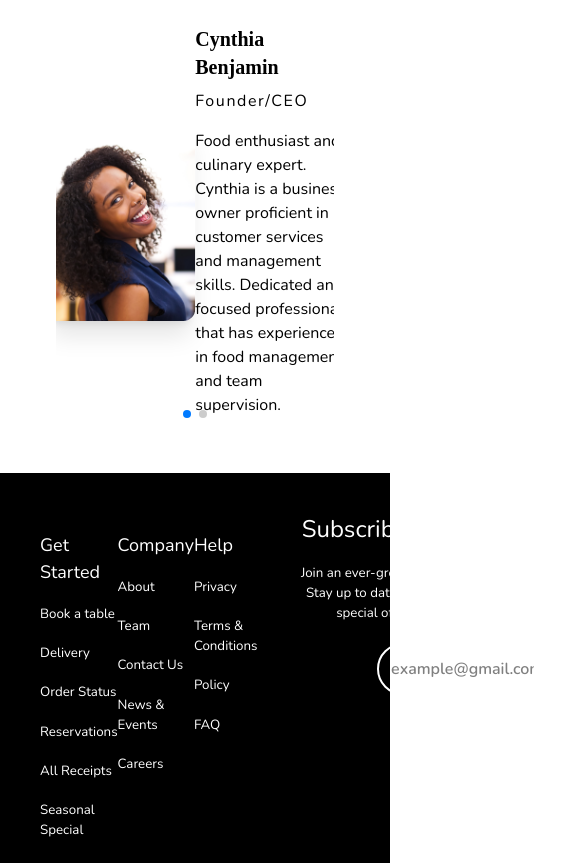
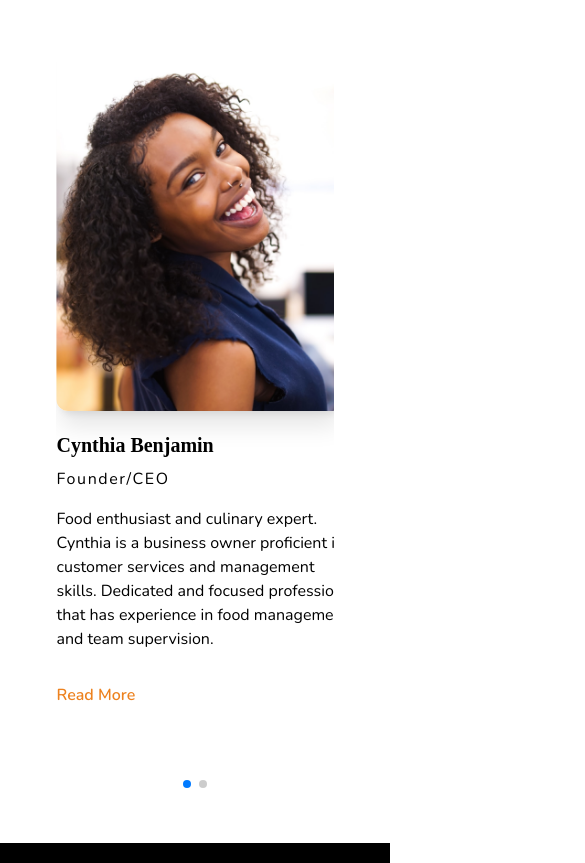
Before and after one commit to Areebah-snow/Savory-taste, a website: page public/index.html in a window 390 px wide. Shown: the part 6120-6983 px from the top of the page, 585 px wide, since content can reach past the window. Drawn offline with nearby package versions, Linux system fonts and the light colour scheme; a web font is replaced by a local one.

Commit message:
fixed team section

```diff
--- a/public/index.html
+++ b/public/index.html
@@ -307,6 +307,7 @@
         </div>
    </section>
 
+<!----SPECIAL OFFER SECTION-->
    <section class="w-11/12 my-20 relative mx-auto rounded-3xl p-10 bg-pink-100 shadow-xl">
     <h2 class="text-3xl text-primary font-bold text-right">Special Offer</h2>
     <div class=" mt-10 flex items-center flex-col justify-around gap-10 lg:flex-row lg:justify-between lg:items-center relative">
@@ -368,30 +369,35 @@
         </div>
 
 
-          <div class="team-carousel mt-10 swiper mySwiper">
+          <div class="team-carousel mt-10 swiper mySwiper m">
             <div class="swiper-wrapper mb-4">
-             <div class="swiper-slide">
-                <div class="team-member">
-                    <div class="rounded-xl shadow-xl overflow-hidden"><img class="w-auto" src="images/team-member1.png" alt=""></div>
-                      <div class="team-info">
+
+             <div class="swiper-slide mb-12">
+                <div class="flex flex-col lg:flex lg:flex-row lg:justify-evenly">
+                    <div class=" w-72  mb-5 rounded-xl shadow-xl overflow-hidden"><img class="w-full" src="images/team-member1.png" alt=""></div>
+                      <div class="team-info items-end ">
                             <h1 class="font-secondary font-bold text-xl mb-2">Cynthia Benjamin</h1>
                             <h2 class="tracking-widest mb-4">Founder/CEO</h2>
                             <p class="break-words">
                                 Food enthusiast and culinary expert. Cynthia is a business owner proficient in customer services and management skills. Dedicated and focused professional that has experience in food management and team supervision.
                             </p>
+
+                        <div class="my-8"><a class="text-primary font-semibold hover:border-b-2 border-orange-400" href="">Read More</a></div>
                       </div>
                 </div>
              </div>
-
-             <div class="swiper-slide ">
-                <div class="team-member  ">
-                    <div class="rounded-md shadow-xl overflow-hidden"><img class="w-auto" src="images/team-member2.png" alt=""></div>
+<!--  -->
+             <div class="swiper-slide mb-12">
+                <div class="flex flex-col lg:flex lg:flex-row lg:justify-evenly">
+                    <div class="w-72 mb-5 rounded-md shadow-xl overflow-hidden"><img class="w-full" src="images/team-member2.png" alt=""></div>
                       <div class="team-info" >
-                            <h1>Andre George</h1>
-                            <h2>CHEF</h2>
-                            <p>
+                            <h1 class="font-secondary font-bold text-xl mb-2">Andre George</h1>
+                            <h2 class="tracking-widest mb-4">CHEF</h2>
+                            <p class="break-words">
                                 Food enthusiast and culinary expert. Andre is a business owner proficient in customer services and management skills. Dedicated and focused professional that has experience in food management and team supervision.
                             </p>
+
+                        <div class="my-8"><a class="text-primary font-semibold  hover:border-b-2 border-orange-400" href="">Read More</a></div>
                       </div>
                 </div>
              </div>
@@ -437,8 +443,8 @@
 
 
    <footer class="bg-black text-white">
-    <div class=" p-10 footer-div">
-        <div class="flex flex-row justify-between pr-10">
+    <div class=" p-10  lg:grid lg:grid-cols-2">
+        <div class="flex break-words gap-5 pb-10 lg:flex-row lg:justify-between lg:pr-10">
             <div>
                 <h2>Get Started</h1>
                 <p>Book a table</p>
@@ -466,7 +472,7 @@
              </div>
         </div>
 
-      <div class="text-center">
+      <div class="  text-center">
         <h1 class="text-2xl capitalize">Subscribe to our newsletter</h1>
         <p>Join an ever-growing community of food lovers now! Stay up to date with the latest meals on our menu, special offers & new dish announcement</p>
 
--- a/src/style.css
+++ b/src/style.css
@@ -17,6 +17,8 @@ footer p{
 .footer-div{
     display: grid;
     grid-template-columns: 1fr 1fr;
+    word-break: break-all;
+
 }
 /* .subscribe{
     display: flex;
@@ -33,7 +35,9 @@ footer p{
     justify-content:center;
     align-items: center;
     overflow: hidden;
+    max-width: 100vw;
   }
+
 
   .team-member {
     display: flex;
@@ -41,13 +45,9 @@ footer p{
     justify-content:space-around;
     align-items: center;
     justify-self: center;
+  }
 
 
-  }
-
-  .team-member img{
-    width: 300px;
-  }
 .team-info{
     width: 300px;
 }
```
Also changed, not shown: public/style.css.
